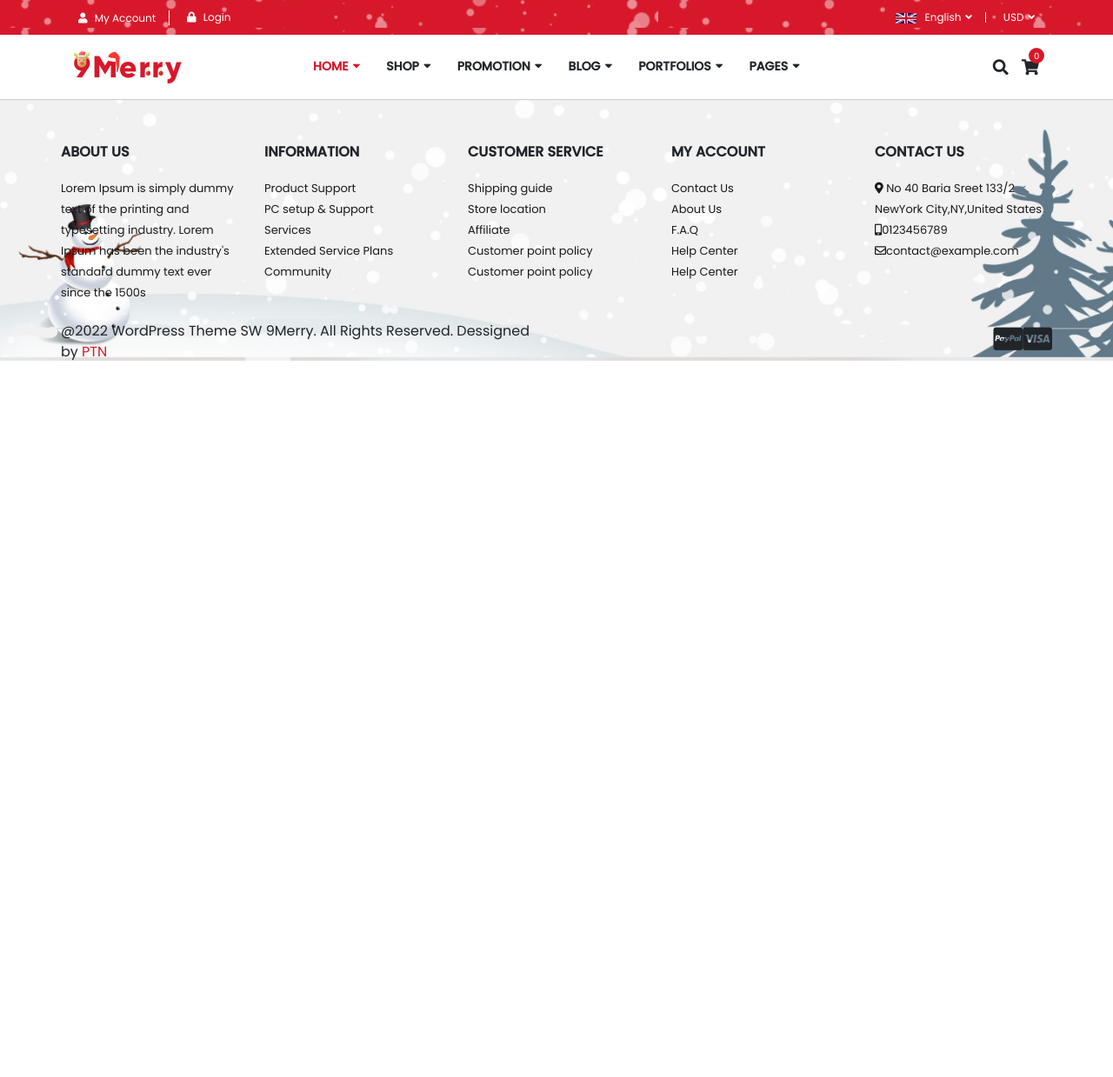
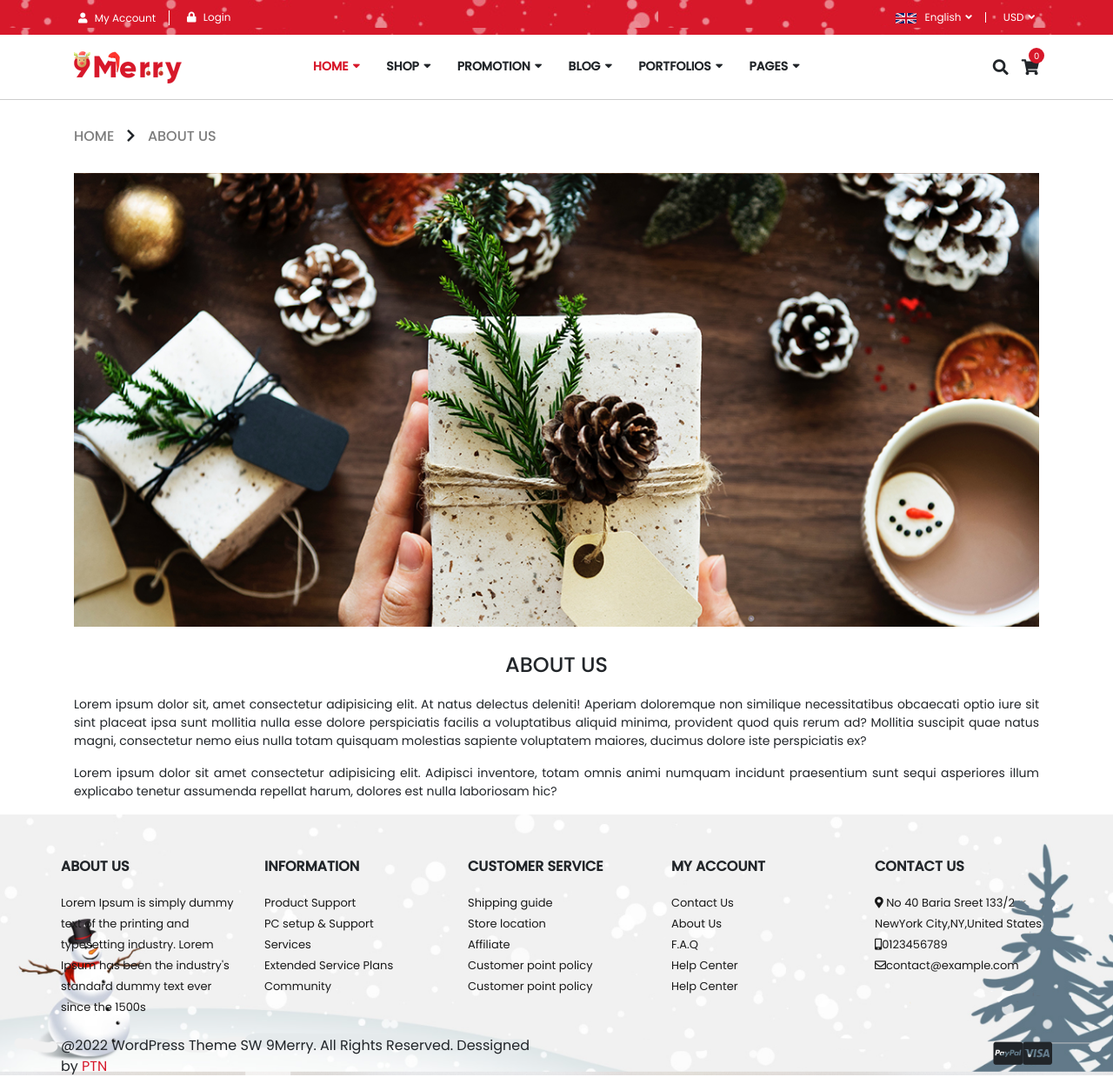
Before and after one commit to minh120499/GIFTSHOP, a PHP site: page /Layout/aboutus.html in a window 1280 px wide. Shown: the whole page at 87% size. Before the commit the page ends 415 px from the top, so only its background shows below. Run offline with PHP 8.4, Linux system fonts and the light colour scheme; some libraries are stand-ins or nearby versions.

Commit message:
tao khung aboutus.css

```diff
--- a/FE/HomePage/Layout/aboutus.html
+++ b/FE/HomePage/Layout/aboutus.html
@@ -5,16 +5,14 @@
     <meta charset="UTF-8">
     <meta http-equiv="X-UA-Compatible" content="IE=edge">
     <meta name="viewport" content="width=device-width, initial-scale=1.0">
-    <title>HomePage Merry</title>
+    <title>About Us</title>
     <link rel="stylesheet" href="https://cdn.jsdelivr.net/npm/bootstrap@4.6.1/dist/css/bootstrap.min.css">
     <script src="https://cdn.jsdelivr.net/npm/jquery@3.5.1/dist/jquery.slim.min.js"></script>
     <script src="https://cdn.jsdelivr.net/npm/popper.js@1.16.1/dist/umd/popper.min.js"></script>
     <script src="https://cdn.jsdelivr.net/npm/bootstrap@4.6.1/dist/js/bootstrap.bundle.min.js"></script>
     <link rel="stylesheet" href="https://pro.fontawesome.com/releases/v5.10.0/css/all.css"
         integrity="sha384-AYmEC3Yw5cVb3ZcuHtOA93w35dYTsvhLPVnYs9eStHfGJvOvKxVfELGroGkvsg+p" crossorigin="anonymous" />
-    <link rel="stylesheet" href="./css/styles.css">
-    <link rel="stylesheet" href="./owlCarousel/owl.carousel.min.css">
-    <link rel="stylesheet" href="./owlCarousel/owl.theme.default.min.css">
+    <link rel="stylesheet" href="../css/aboutus.css">
 </head>
 
 <body>
@@ -41,20 +39,20 @@
             <div class="top-right">
                 <li class="top-right-language">
                     <div class="top-right-language-img">
-                        <img src="./image/top/Anh.png" alt="">
+                        <img src="../image/top/Anh.png" alt="">
                     </div>
                     <span>English</span>
                     <i class="fas fa-angle-down"></i>
                     <ul class="top-right-language_dropdown">
                         <li>
                             <div class="top-right-language-img">
-                                <img src="./image/top/Anh.png" alt="">
+                                <img src="../image/top/Anh.png" alt="">
                             </div>
                             <span>English</span>
                         </li>
                         <li>
                             <div class="top-right-language-img">
-                                <img src="./image/top/vietnam.png" alt="">
+                                <img src="../image/top/vietnam.png" alt="">
                             </div>
                             <span>Việt Nam</span>
                         </li>
@@ -76,7 +74,7 @@
     <div class="nav">
         <div class="container">
             <div class="nav-left">
-                <img src="./image/logo.png" alt="">
+                <img src="../image/logo.png" alt="">
             </div>
             <div class="nav-mid">
                 <ul>
@@ -151,7 +149,7 @@
                         <i class="fas fa-sort-down"></i>
                         <div class="promotion">
                             <ul>
-                                <li><img src="./image/nav/img1.jpg" alt=""></li>
+                                <li><img src="../image/nav/img1.jpg" alt=""></li>
                                 <li><span>ACCESSORIES</span></li>
                                 <li><span>Maybellin Face Power</span></li>
                                 <li><span>Chanel Mascara</span></li>
@@ -161,7 +159,7 @@
                                 <li><span>Lady Dior Mascara</span></li>
                             </ul>
                             <ul>
-                                <li><img src="./image/nav/img2.jpg" alt=""></li>
+                                <li><img src="../image/nav/img2.jpg" alt=""></li>
                                 <li><span>ACCESSORIES</span></li>
                                 <li><span>Maybellin Face Power</span></li>
                                 <li><span>Chanel Mascara</span></li>
@@ -171,7 +169,7 @@
                                 <li><span>Lady Dior Mascara</span></li>
                             </ul>
                             <ul>
-                                <li><img src="./image/nav/img3.jpg" alt=""></li>
+                                <li><img src="../image/nav/img3.jpg" alt=""></li>
                                 <li><span>ACCESSORIES</span></li>
                                 <li><span>Maybellin Face Power</span></li>
                                 <li><span>Chanel Mascara</span></li>
@@ -181,7 +179,7 @@
                                 <li><span>Lady Dior Mascara</span></li>
                             </ul>
                             <ul>
-                                <li><img src="./image/nav/img4.jpg" alt=""></li>
+                                <li><img src="../image/nav/img4.jpg" alt=""></li>
                                 <li><span>ACCESSORIES</span></li>
                                 <li><span>Maybellin Face Power</span></li>
                                 <li><span>Chanel Mascara</span></li>
@@ -254,7 +252,7 @@
                             <ul>
                                 <li>404 Page</li>
                                 <li><span>Contact US</span></li>
-                                <li><span>About US</span></li>
+                                <li><a href="aboutus.html">About US</a></li>
                             </ul>
                         </div>
                     </li>
@@ -272,12 +270,36 @@
         </div>
     </div>
     <!-- End Header -->
-
+    <main>
+        <div class="container">
+            <div class="bread-crumb">
+                <ul>
+                    <li>
+                        <a href="index.html">home</a>
+                    </li>
+                    <li>
+                        <i class="fas fa-chevron-right"></i>
+                    </li>
+                    <li>
+                        <span>about us</span>
+                    </li>
+                </ul>
+            </div>
+            <div class="image">
+                <img src="../image/aboutus.jpg">
+            </div>
+            <div class="content">
+                <h2 class="content-title">about us</h2>
+                <p>Lorem ipsum dolor sit, amet consectetur adipisicing elit. At natus delectus deleniti! Aperiam doloremque non similique necessitatibus obcaecati optio iure sit sint placeat ipsa sunt mollitia nulla esse dolore perspiciatis facilis a voluptatibus aliquid minima, provident quod quis rerum ad? Mollitia suscipit quae natus magni, consectetur nemo eius nulla totam quisquam molestias sapiente voluptatem maiores, ducimus dolore iste perspiciatis ex?</p>
+                <p>Lorem ipsum dolor sit amet consectetur adipisicing elit. Adipisci inventore, totam omnis animi numquam incidunt praesentium sunt sequi asperiores illum explicabo tenetur assumenda repellat harum, dolores est nulla laboriosam hic?</p>
+            </div>
+        </div>
+    </main>
 
     <!-- Footer-->
     <footer>
         <div class="footer_img">
-            <img src="./image/footer.png" alt="">
+            <img src="../image/footer.png" alt="">
         </div>
         <div class="container">
             <div class="footer_container row">
@@ -305,7 +327,7 @@
                 <div class="col-lg">
                     <h3>MY ACCOUNT</h3>
                     <li><a href="#">Contact Us</a></li>
-                    <li><a href="#">About Us</a></li>
+                    <li><a href="aboutus.html">About Us</a></li>
                     <li><a href="#">F.A.Q</a></li>
                     <li><a href="#">Help Center</a></li>
                     <li><a href="#">Help Center</a></li>
--- a/FE/HomePage/Layout/index.html
+++ b/FE/HomePage/Layout/index.html
@@ -10,7 +10,7 @@
     <script src="https://cdn.jsdelivr.net/npm/popper.js@1.16.1/dist/umd/popper.min.js"></script>
     <script src="https://cdn.jsdelivr.net/npm/bootstrap@4.6.1/dist/js/bootstrap.bundle.min.js"></script>
     <link rel="stylesheet" href="https://pro.fontawesome.com/releases/v5.10.0/css/all.css" integrity="sha384-AYmEC3Yw5cVb3ZcuHtOA93w35dYTsvhLPVnYs9eStHfGJvOvKxVfELGroGkvsg+p" crossorigin="anonymous"/>
-    <link rel="stylesheet" href="./css/styles.css">
+    <link rel="stylesheet" href="../HomePage/css/styles.css">
     <link rel="stylesheet" href="./owlCarousel/owl.carousel.min.css">
     <link rel="stylesheet" href="./owlCarousel/owl.theme.default.min.css">
 </head>
--- /dev/null
+++ b/FE/HomePage/css/aboutus.css
@@ -0,0 +1,40 @@
+@import "general.css";
+@import "header.css";
+@import "footer.css";
+.bread-crumb {
+  margin: 30px 0;
+}
+.bread-crumb ul li {
+  display: inline;
+  margin-right: 10px;
+  text-transform: uppercase;
+}
+.bread-crumb ul li a,
+.bread-crumb ul li span {
+  color: #7d7d7d;
+  text-decoration: none;
+  font-weight: 500;
+}
+.bread-crumb ul li a:hover {
+  color: #d7182a;
+}
+
+.image img {
+  width: 100%;
+}
+
+.content {
+  margin-top: 30px;
+}
+.content-title {
+  text-align: center;
+  text-transform: uppercase;
+  font-size: 24px;
+  margin-bottom: 20px;
+}
+.content p {
+  text-align: justify;
+  font-size: 14px;
+}
+
+/*# sourceMappingURL=aboutus.css.map */
--- a/FE/HomePage/css/footer.css
+++ b/FE/HomePage/css/footer.css
@@ -1,3 +1,5 @@
+@import "general.css";
+
 footer {
   width: 100%;
   position: relative;
--- /dev/null
+++ b/FE/HomePage/css/general.css
@@ -0,0 +1,25 @@
+@import url("https://fonts.googleapis.com/css2?family=Montserrat:ital@1&family=Poppins:ital,wght@0,200;0,300;0,400;0,500;1,200;1,300;1,400;1,500&display=swap");
+:root {
+  --primary_color: #d7182a;
+  --line_color: #cccccc;
+}
+
+* {
+  padding: 0;
+  margin: 0;
+  box-sizing: border-box;
+}
+
+body {
+  width: 100%;
+  font-family: "Poppins";
+}
+
+ul li,
+li {
+  list-style: none;
+}
+
+ul {
+  margin-bottom: 0 !important;
+}
--- a/FE/HomePage/css/header.css
+++ b/FE/HomePage/css/header.css
@@ -1,3 +1,4 @@
+@import "general.css";
 /*--------------------------------------------------------------------- TOP ----------------------------------------------------------------------*/
 .top {
   width: 100%;
--- a/FE/HomePage/css/styles.css
+++ b/FE/HomePage/css/styles.css
@@ -1,31 +1,5 @@
-@import url("https://fonts.googleapis.com/css2?family=Montserrat:ital@1&family=Poppins:ital,wght@0,200;0,300;0,400;0,500;1,200;1,300;1,400;1,500&display=swap");
 @import "header.css";
 @import "footer.css";
-
-:root {
-  --primary_color: #d7182a;
-  --line_color: #cccccc;
-}
-
-* {
-  padding: 0;
-  margin: 0;
-  box-sizing: border-box;
-}
-
-body {
-  width: 100%;
-  font-family: "Poppins";
-}
-
-ul li,
-li {
-  list-style: none;
-}
-
-ul {
-  margin-bottom: 0 !important;
-}
 
 /*--------------------------------------------------------- Slider ----------------------------------------------------------*/
 .slider {
```
Also changed, not shown: FE/HomePage/image/aboutus.jpg (added), README.md, 1 other file.
